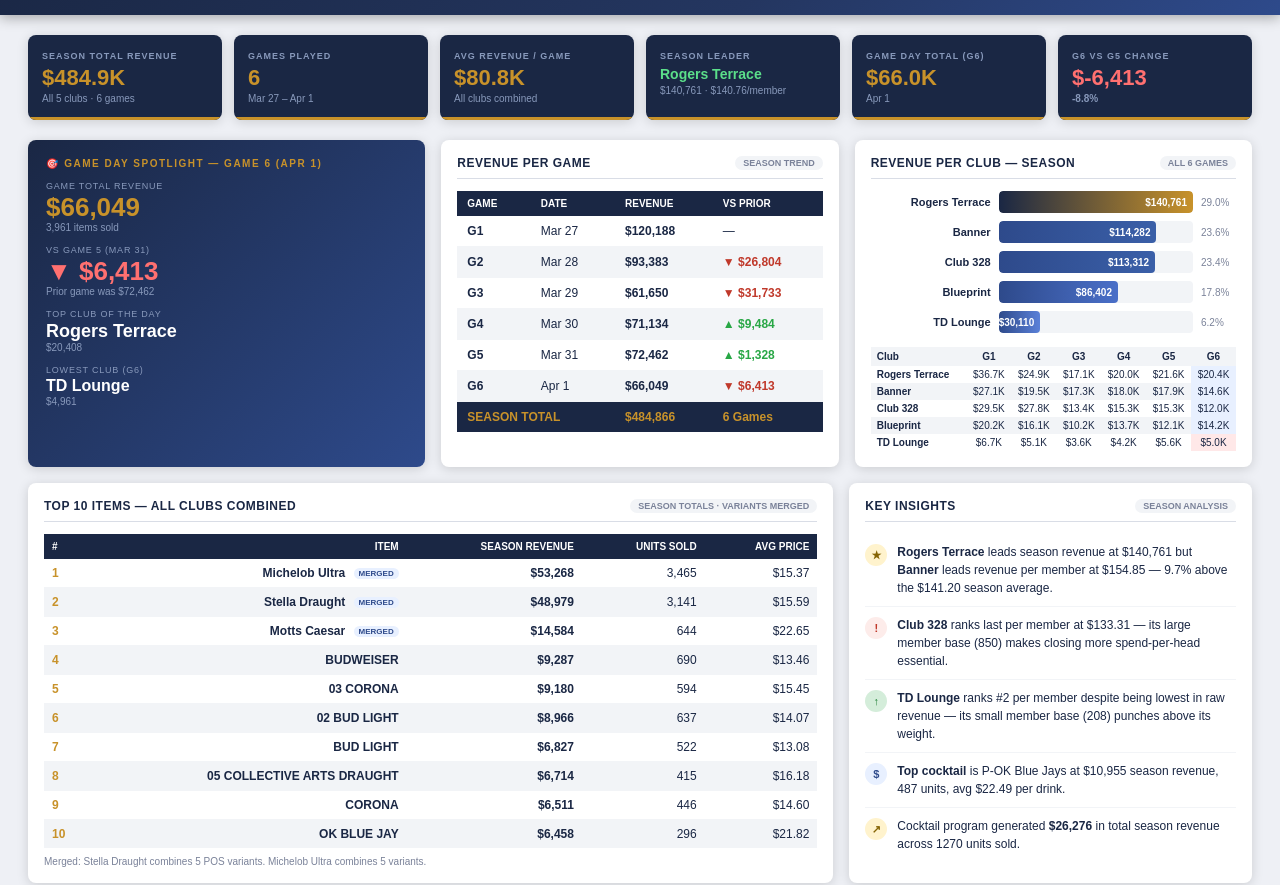
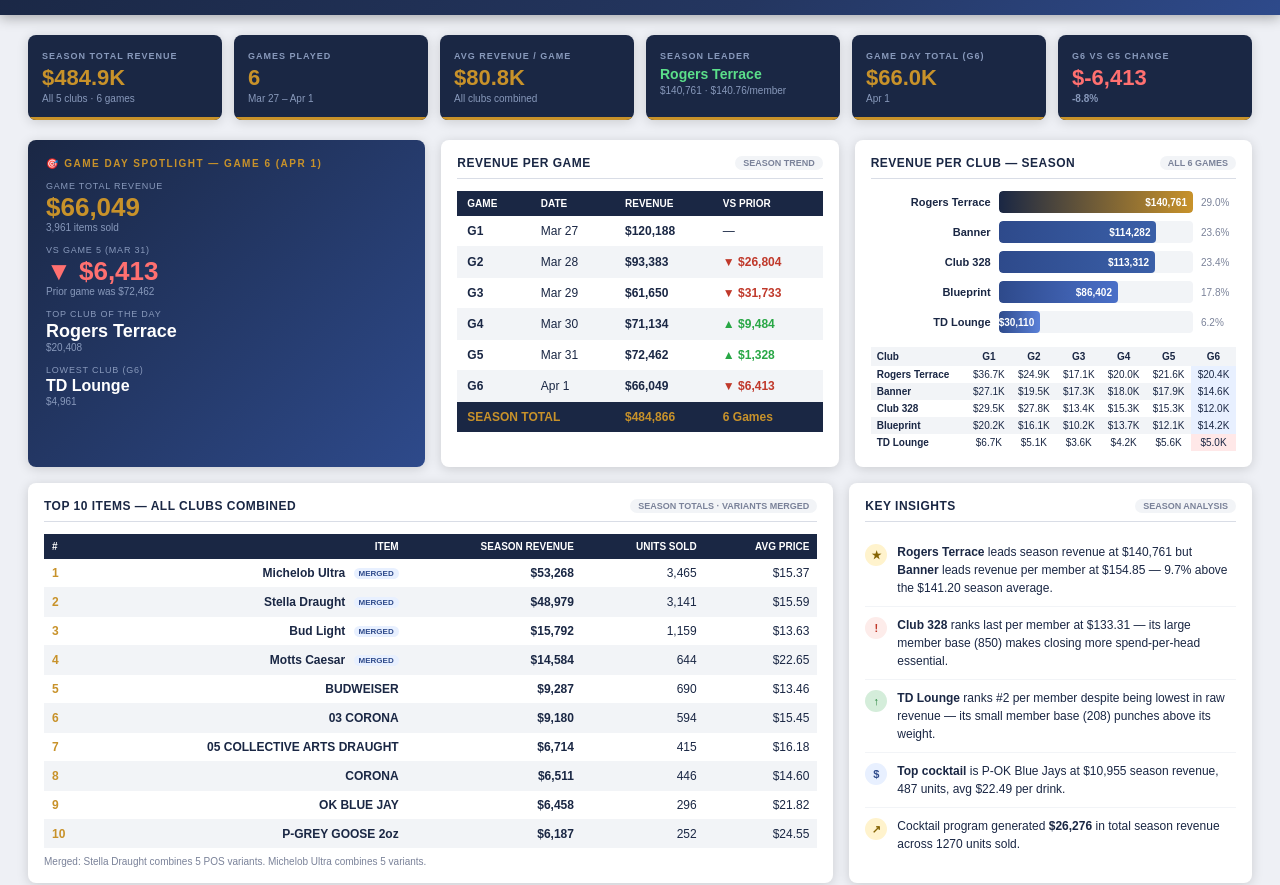
Before and after one commit to LegendsFB/rogers_centre_dashboard, a plain HTML site: page index.html in a window 1280 px wide. Shown: the part 67-952 px from the top of the page. Drawn offline with Linux system fonts and the light colour scheme.

Commit message:
Update index.html

```diff
--- a/index.html
+++ b/index.html
@@ -236,59 +236,59 @@
         </tr>
         <tr>
           <td class="rank">3</td>
+          <td class="item-name">Bud Light <span class="merged-badge">MERGED</span></td>
+          <td class="revenue-col">$15,792</td>
+          <td>1,159</td>
+          <td>$13.63</td>
+        </tr>
+        <tr style="background:var(--gray-bg);">
+          <td class="rank">4</td>
           <td class="item-name">Motts Caesar <span class="merged-badge">MERGED</span></td>
           <td class="revenue-col">$14,584</td>
           <td>644</td>
           <td>$22.65</td>
         </tr>
-        <tr style="background:var(--gray-bg);">
-          <td class="rank">4</td>
+        <tr>
+          <td class="rank">5</td>
           <td class="item-name">BUDWEISER</td>
           <td class="revenue-col">$9,287</td>
           <td>690</td>
           <td>$13.46</td>
         </tr>
-        <tr>
-          <td class="rank">5</td>
+        <tr style="background:var(--gray-bg);">
+          <td class="rank">6</td>
           <td class="item-name">03 CORONA</td>
           <td class="revenue-col">$9,180</td>
           <td>594</td>
           <td>$15.45</td>
         </tr>
-        <tr style="background:var(--gray-bg);">
-          <td class="rank">6</td>
-          <td class="item-name">02 BUD LIGHT</td>
-          <td class="revenue-col">$8,966</td>
-          <td>637</td>
-          <td>$14.07</td>
-        </tr>
         <tr>
           <td class="rank">7</td>
-          <td class="item-name">BUD LIGHT</td>
-          <td class="revenue-col">$6,827</td>
-          <td>522</td>
-          <td>$13.08</td>
-        </tr>
-        <tr style="background:var(--gray-bg);">
-          <td class="rank">8</td>
           <td class="item-name">05 COLLECTIVE ARTS DRAUGHT</td>
           <td class="revenue-col">$6,714</td>
           <td>415</td>
           <td>$16.18</td>
         </tr>
-        <tr>
-          <td class="rank">9</td>
+        <tr style="background:var(--gray-bg);">
+          <td class="rank">8</td>
           <td class="item-name">CORONA</td>
           <td class="revenue-col">$6,511</td>
           <td>446</td>
           <td>$14.60</td>
         </tr>
-        <tr style="background:var(--gray-bg);">
-          <td class="rank">10</td>
+        <tr>
+          <td class="rank">9</td>
           <td class="item-name">OK BLUE JAY</td>
           <td class="revenue-col">$6,458</td>
           <td>296</td>
           <td>$21.82</td>
+        </tr>
+        <tr style="background:var(--gray-bg);">
+          <td class="rank">10</td>
+          <td class="item-name">P-GREY GOOSE 2oz</td>
+          <td class="revenue-col">$6,187</td>
+          <td>252</td>
+          <td>$24.55</td>
         </tr></tbody></table>
       <div style="margin-top:8px;font-size:10px;color:var(--gray-text);">Merged: Stella Draught combines 5 POS variants. Michelob Ultra combines 5 variants.</div>
     </div>
```
